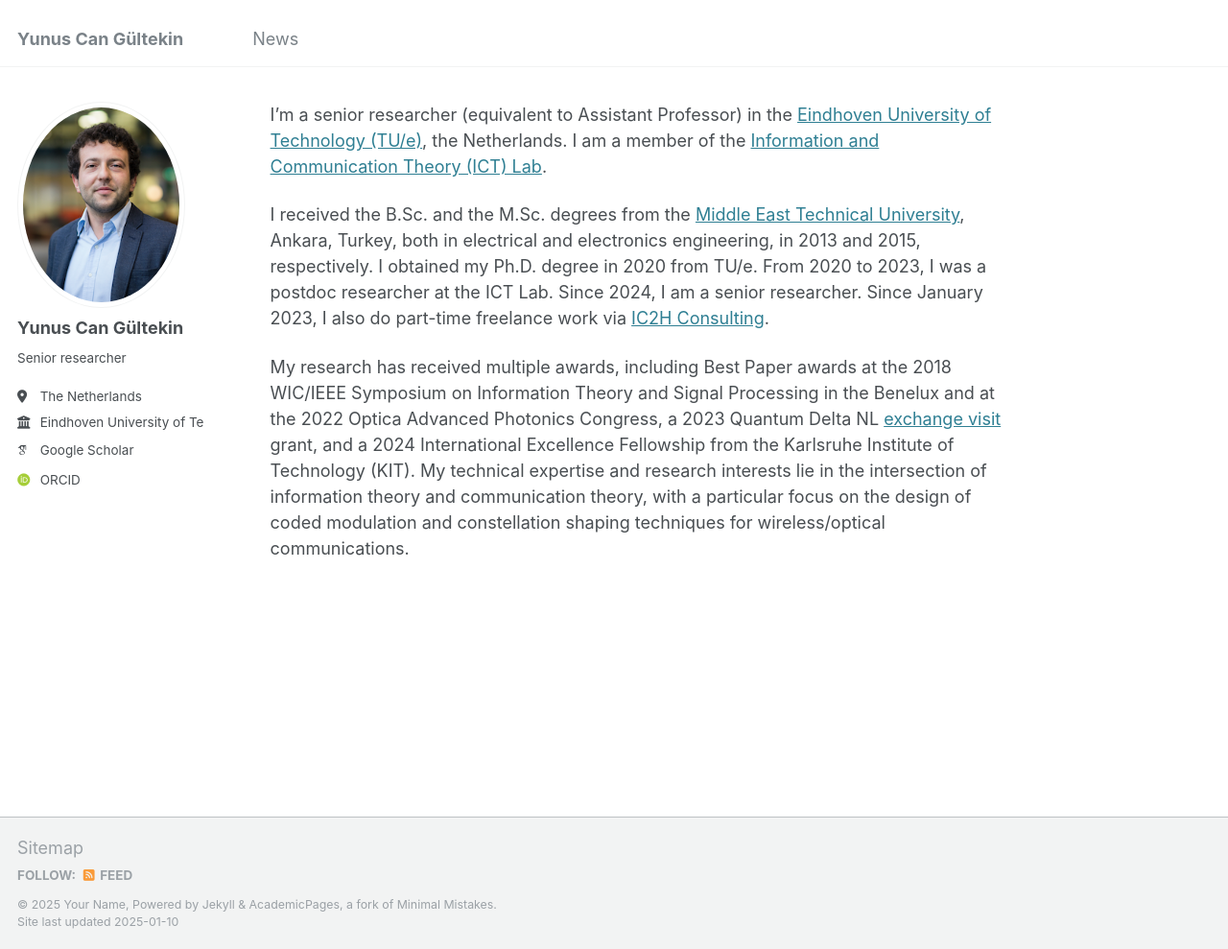
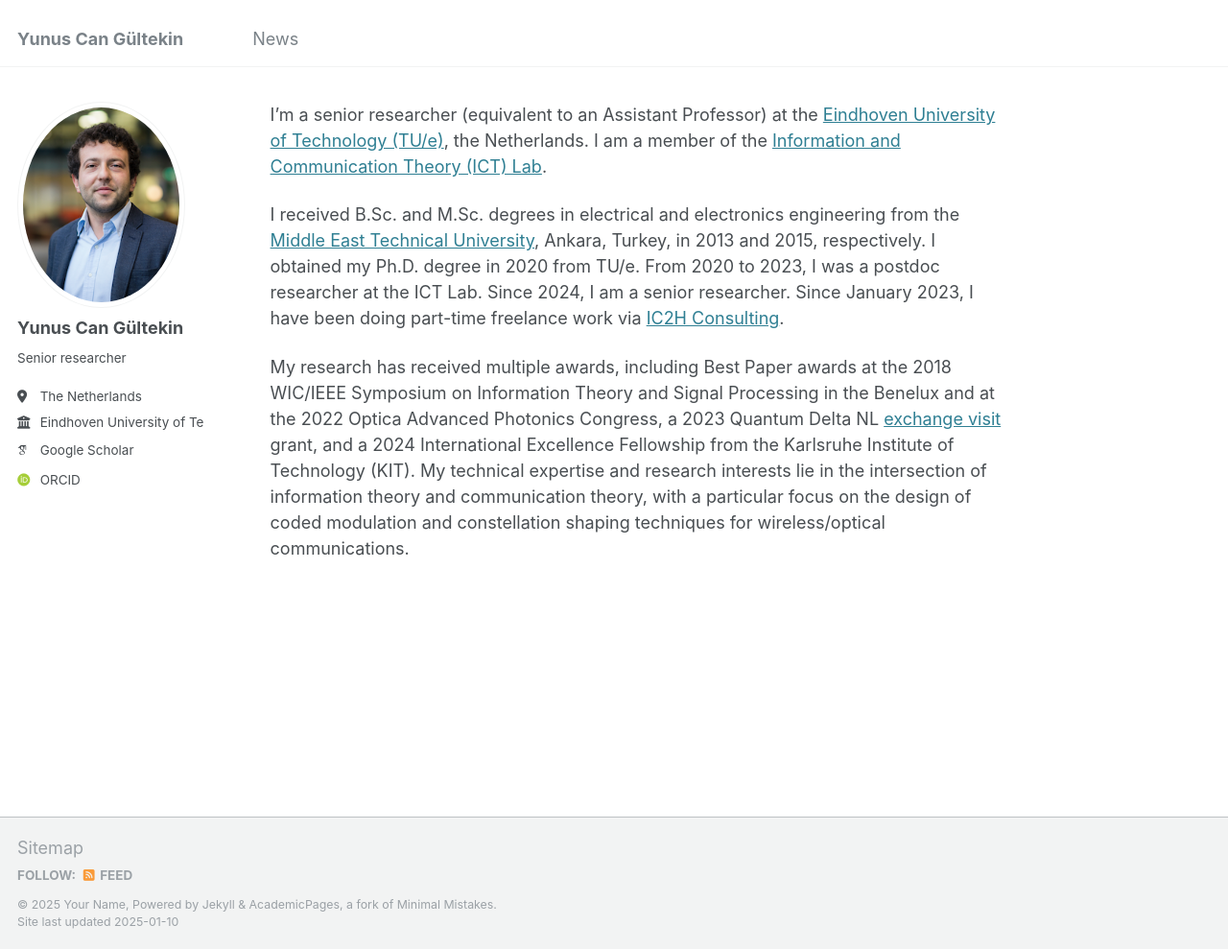
Before and after one commit to ycgultekin/ycgultekin.github.io, a Jekyll site: the page built from _pages/about.md, in a window 1280 px wide and 989 px high. Shown: the whole window at 96% size. Built offline with Jekyll 4.4.1, drawn with Linux system fonts in a browser that asks for light colours; some web fonts are replaced.

Commit message:
update about

```diff
--- a/_pages/about.md
+++ b/_pages/about.md
@@ -7,8 +7,8 @@ redirect_from:
   - /about.html
 ---
 
-I'm a senior researcher (equivalent to Assistant Professor) in the [Eindhoven University of Technology (TU/e)](https://www.tue.nl/en/), the Netherlands. I am a member of the [Information and Communication Theory (ICT) Lab](https://www.tue-ictlab.nl/).
+I'm a senior researcher (equivalent to an Assistant Professor) at the [Eindhoven University of Technology (TU/e)](https://www.tue.nl/en/), the Netherlands. I am a member of the [Information and Communication Theory (ICT) Lab](https://www.tue-ictlab.nl/).
 
-I received the B.Sc. and the M.Sc. degrees from the [Middle East Technical University](https://www.metu.edu.tr/), Ankara, Turkey, both in electrical and electronics engineering, in 2013 and 2015, respectively. I obtained my Ph.D. degree in 2020 from TU/e. From 2020 to 2023, I was a postdoc researcher at the ICT Lab. Since 2024, I am a senior researcher. Since January 2023, I also do part-time freelance work via [IC2H Consulting](https://www.ic2h.nl/).
+I received B.Sc. and M.Sc. degrees in electrical and electronics engineering from the [Middle East Technical University](https://www.metu.edu.tr/), Ankara, Turkey, in 2013 and 2015, respectively. I obtained my Ph.D. degree in 2020 from TU/e. From 2020 to 2023, I was a postdoc researcher at the ICT Lab. Since 2024, I am a senior researcher. Since January 2023, I have been doing part-time freelance work via [IC2H Consulting](https://www.ic2h.nl/).
 
 My research has received multiple awards, including Best Paper awards at the 2018 WIC/IEEE Symposium on Information Theory and Signal Processing in the Benelux and at the 2022 Optica Advanced Photonics Congress, a 2023 Quantum Delta NL [exchange visit](https://quantumdelta.nl/news/qdnl-visitor-s-programme-update-yunus-can-gueltekin-and-fenglei-gu) grant, and a 2024 International Excellence Fellowship from the Karlsruhe Institute of Technology (KIT). My technical expertise and research interests lie in the intersection of information theory and communication theory, with a particular focus on the design of coded modulation and constellation shaping techniques for wireless/optical communications.
```
